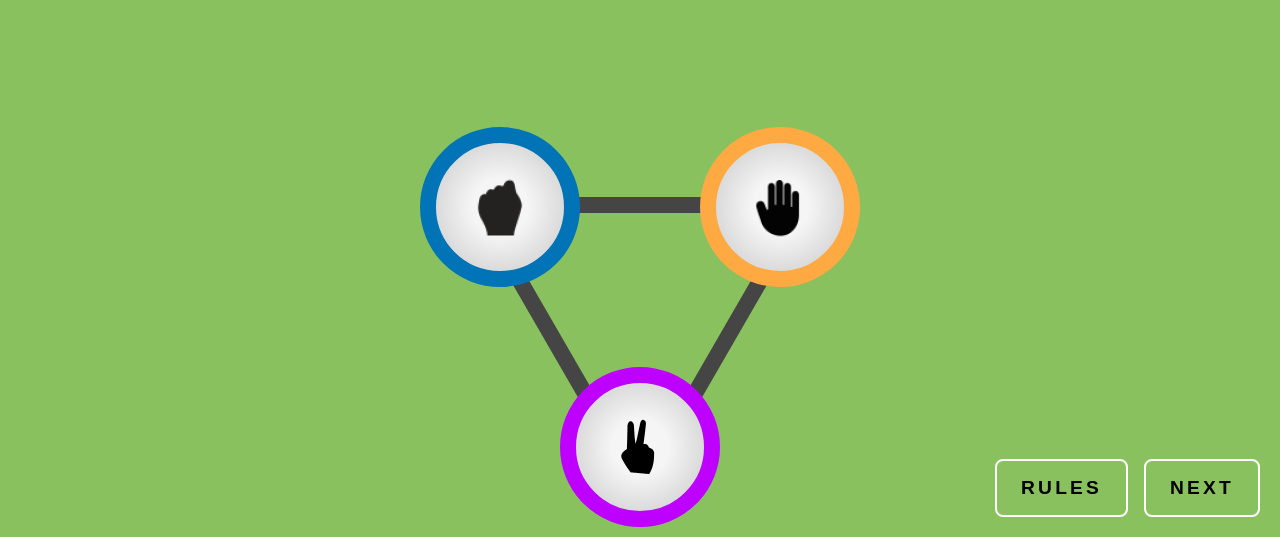
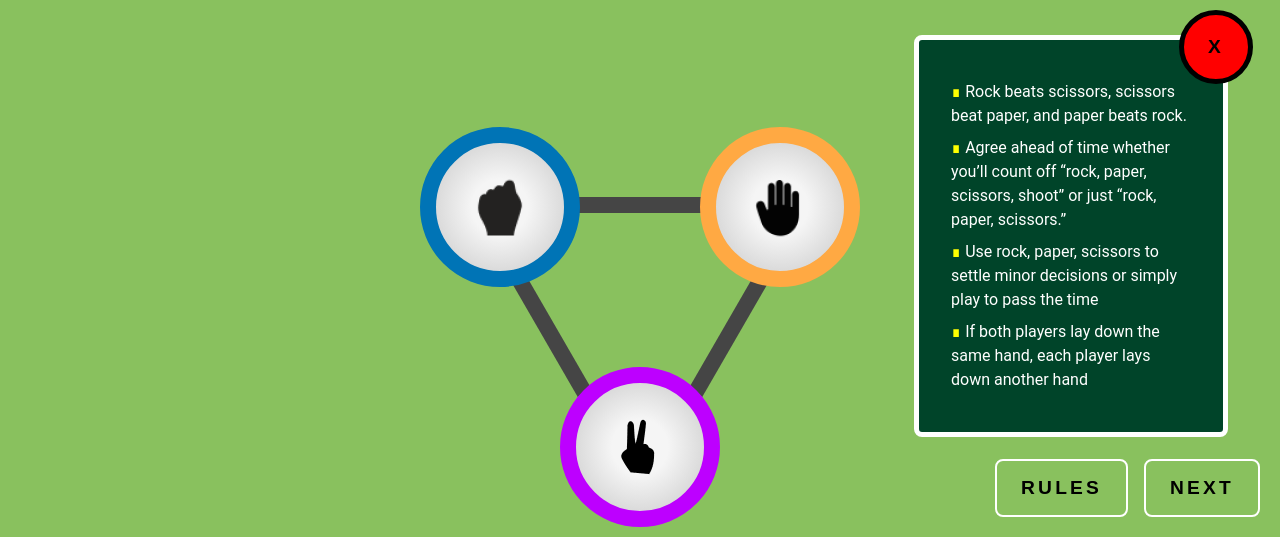
Before and after one commit to Brav3Trav3l3r/rock-paper-scissors, a website built with Vite: page index.html in a window 1280 px wide. Shown: the part 263-800 px from the top of the page. Built offline with nearby package versions, Linux system fonts and the light colour scheme.

Commit message:
add rules card

```diff
--- a/index.html
+++ b/index.html
@@ -47,6 +47,27 @@
     </div>
 
     <div class="actions">
+      <div class="rules-card">
+        <button class="close-card">X</button>
+        <ul>
+          <li>
+            Rock beats scissors, scissors beat paper, and paper beats rock.
+          </li>
+          <li>
+            Agree ahead of time whether you’ll count off “rock, paper, scissors,
+            shoot” or just “rock, paper, scissors.”
+          </li>
+          <li>
+            Use rock, paper, scissors to settle minor decisions or simply play
+            to pass the time
+          </li>
+          <li>
+            If both players lay down the same hand, each player lays down
+            another hand
+          </li>
+        </ul>
+      </div>
+
       <button class="action rules">RULES</button>
       <button class="action next">NEXT</button>
     </div>
--- a/main.js
+++ b/main.js
@@ -0,0 +1,8 @@
+let actions = document.querySelector(".action");
+let ruleButton = document.querySelector(".rules");
+
+ruleButton.addEventListener("click", toggelModal);
+
+// function toggelModal(){
+//     actions.append()
+// }
--- a/style.css
+++ b/style.css
@@ -180,6 +180,8 @@ body {
   right: -70px;
 }
 
+/* actions */
+
 .actions {
   position: absolute;
   bottom: 20px;
@@ -199,7 +201,43 @@ body {
   transition: all 100ms ease-in-out;
 }
 
-.actions button:hover {
+.actions .action:hover {
   background-color: var(--main-color);
   color: var(--neurtal-color);
 }
+
+.rules-card {
+  position: absolute;
+  right: 2rem;
+  bottom: 5rem;
+  background-color: #004429;
+  border-radius: 0.5rem;
+  border: 0.325rem solid;
+  padding: 2rem;
+  width: 240px;
+}
+
+.rules-card .close-card {
+  position: absolute;
+  top: -30px;
+  right: -30px;
+  border-radius: 50%;
+  background-color: red;
+  aspect-ratio: 1;
+  border: 0.325rem solid;
+}
+
+ul {
+  list-style: none;
+  padding: 0;
+  margin: 0;
+}
+
+li {
+  margin: 0.5rem 0;
+}
+
+li::before {
+  content: "∎";
+  color: yellow; /* or whatever color you prefer */
+}
```
Also changed, not shown: components/modal.js (added).
